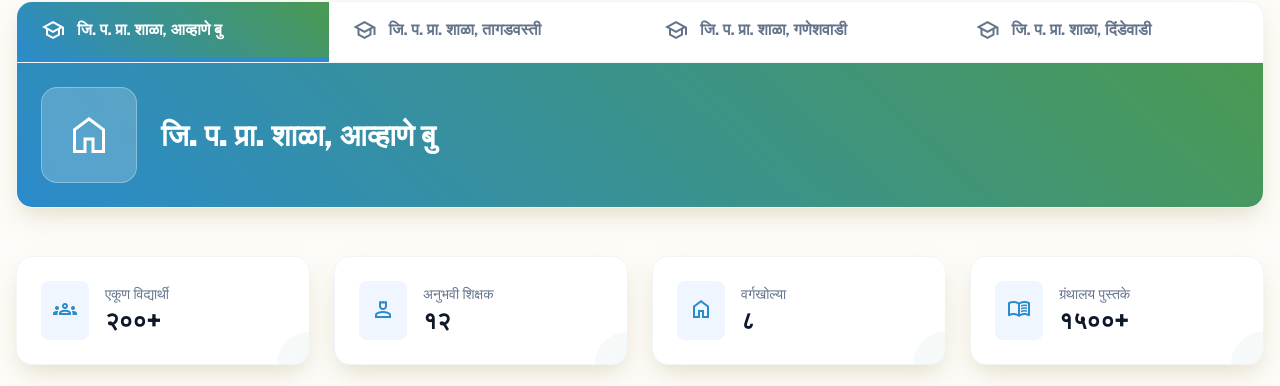
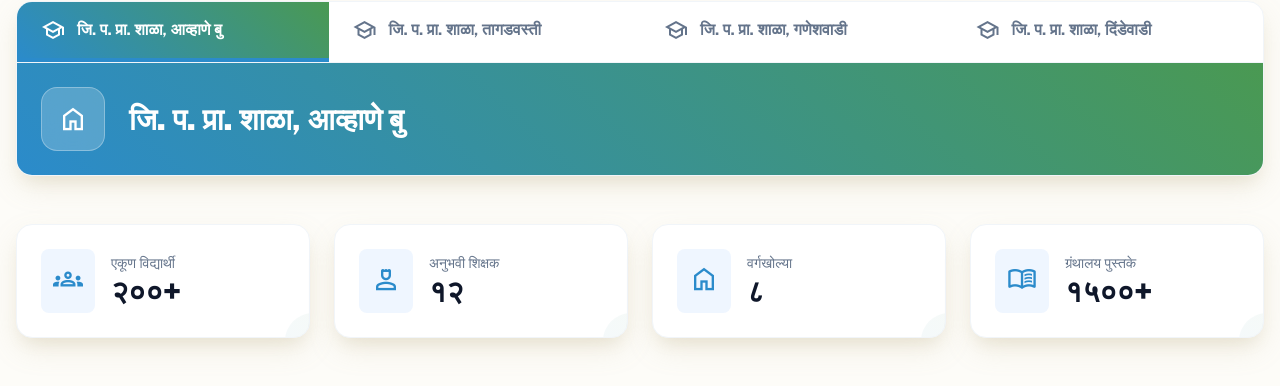
Before and after one commit to abhikolage/grampanchayat-site, an Angular app in the folder grampanchayat-site-avhane-bk/: page /schools in a window 1280 px wide. Shown: the part 718-1104 px from the top of the page. Built offline with nearby package versions, Linux system fonts and the light colour scheme.

Commit message:
fix- updated icon size for mobile devices

```diff
--- a/grampanchayat-site-avhane-bk/src/app/Pages/home/home.html
+++ b/grampanchayat-site-avhane-bk/src/app/Pages/home/home.html
@@ -171,43 +171,43 @@
   </section>
   <section class="grid grid-cols-2 lg:grid-cols-4 gap-6 mb-16">
     <div class="bg-white p-6 rounded-xl border border-slate-100 shadow-lg flex items-center gap-4 relative overflow-hidden">
-      <div class="absolute bottom-0 right-0 w-16 h-16 brand-gradient-bg opacity-5 -mb-8 -mr-8 rounded-full"></div>
+      <div class="absolute bottom-0 right-0 w-14 h-14 brand-gradient-bg opacity-5 -mb-8 -mr-8 rounded-full"></div>
       <div class="bg-blue-50 p-3 rounded-lg text-primary-blue">
-        <span class="material-symbols-outlined text-2xl">groups</span>
+        <span class="material-symbols-outlined text-xl lg:text-3xl">groups</span>
       </div>
       <div>
         <p class="text-sm font-medium text-slate-500">एकूण लोकसंख्या</p>
-        <p class="text-2xl font-black text-slate-900">५,४२०</p>
+        <p class="text-2xl lg:text-3xl font-black text-slate-900">५,४२०</p>
       </div>
     </div>
     <div class="bg-white p-6 rounded-xl border border-slate-100 shadow-lg flex items-center gap-4 relative overflow-hidden">
-      <div class="absolute bottom-0 right-0 w-16 h-16 brand-gradient-bg opacity-5 -mb-8 -mr-8 rounded-full"></div>
+      <div class="absolute bottom-0 right-0 w-14 h-14 brand-gradient-bg opacity-5 -mb-8 -mr-8 rounded-full"></div>
       <div class="bg-blue-50 p-3 rounded-lg text-primary-blue">
-        <span class="material-symbols-outlined text-2xl">school</span>
+        <span class="material-symbols-outlined text-xl lg:text-3xl">school</span>
       </div>
       <div>
         <p class="text-sm font-medium text-slate-500">साक्षरता दर</p>
-        <p class="text-2xl font-black text-slate-900">८८%</p>
+        <p class="text-2xl lg:text-3xl font-black text-slate-900">८८%</p>
       </div>
     </div>
     <div class="bg-white p-6 rounded-xl border border-slate-100 shadow-lg flex items-center gap-4 relative overflow-hidden">
-      <div class="absolute bottom-0 right-0 w-16 h-16 brand-gradient-bg opacity-5 -mb-8 -mr-8 rounded-full"></div>
+      <div class="absolute bottom-0 right-0 w-14 h-14 brand-gradient-bg opacity-5 -mb-8 -mr-8 rounded-full"></div>
       <div class="bg-blue-50 p-3 rounded-lg text-primary-blue">
-        <span class="material-symbols-outlined text-2xl">landscape</span>
+        <span class="material-symbols-outlined text-xl lg:text-3xl">landscape</span>
       </div>
       <div>
         <p class="text-sm font-medium text-slate-500">क्षेत्रफळ (हेक्टर)</p>
-        <p class="text-2xl font-black text-slate-900">१,२००</p>
+        <p class="text-2xl lg:text-3xl font-black text-slate-900">१,२००</p>
       </div>
     </div>
     <div class="bg-white p-6 rounded-xl border border-slate-100 shadow-lg flex items-center gap-4 relative overflow-hidden">
-      <div class="absolute bottom-0 right-0 w-16 h-16 brand-gradient-bg opacity-5 -mb-8 -mr-8 rounded-full"></div>
+      <div class="absolute bottom-0 right-0 w-14 h-14 brand-gradient-bg opacity-5 -mb-8 -mr-8 rounded-full"></div>
       <div class="bg-blue-50 p-3 rounded-lg text-primary-blue">
-        <span class="material-symbols-outlined text-2xl">location_city</span>
+        <span class="material-symbols-outlined text-xl  lg:text-3xl">location_city</span>
       </div>
       <div>
         <p class="text-sm font-medium text-slate-500">गावातील प्रभाग</p>
-        <p class="text-2xl font-black text-slate-900">६</p>
+        <p class="text-2xl lg:text-3xl font-black text-slate-900">६</p>
       </div>
     </div>
   </section>
--- a/grampanchayat-site-avhane-bk/src/app/Pages/schools/schools.html
+++ b/grampanchayat-site-avhane-bk/src/app/Pages/schools/schools.html
@@ -60,11 +60,11 @@
       </div>
       <div class="p-4 md:p-6 brand-gradient-bg text-white flex flex-col md:flex-row items-center justify-between gap-6">
         <div class="flex items-center gap-6">
-          <div class="w-24 h-24 bg-white/20 backdrop-blur-md rounded-2xl flex items-center justify-center border border-white/30">
-            <span class="material-symbols-outlined text-5xl">home</span>
+          <div class="w-16 h-16 bg-white/20 backdrop-blur-md rounded-2xl flex items-center justify-center border border-white/30">
+            <span class="material-symbols-outlined text-3xl">home</span>
           </div>
           <div>
-            <h4 class="text-3xl font-black">{{selectedSchool?.name}}</h4>
+            <h4 class="text-2xl lg:text-3xl font-black">{{selectedSchool?.name}}</h4>
           </div>
         </div>
         <!-- <div class="flex gap-3">
@@ -75,53 +75,53 @@
     </div>
     <div class="grid grid-cols-2 lg:grid-cols-4 gap-6 mb-16">
       <div class="school-card p-6 flex items-center gap-4 relative overflow-hidden">
-        <div class="absolute bottom-0 right-0 w-16 h-16 brand-gradient-bg opacity-5 -mb-8 -mr-8 rounded-full"></div>
+        <div class="absolute bottom-0 right-0 w-14 h-14 brand-gradient-bg opacity-5 -mb-8 -mr-8 rounded-full"></div>
         <div class="bg-blue-50 p-3 rounded-lg text-primary-blue">
-          <span class="material-symbols-outlined text-2xl">groups</span>
+          <span class="material-symbols-outlined text-xl lg:text-3xl">groups</span>
         </div>
         <div>
           <p class="text-sm font-medium text-slate-500">एकूण विद्यार्थी</p>
           <!-- <p class="text-2xl font-black text-slate-900">३५०+</p> -->
-          <p class="text-2xl font-black text-slate-900">
+          <p class="text-2xl lg:text-3xl font-black text-slate-900">
             {{ selectedSchool.totalStudents }}+
           </p>
         </div>
       </div>
       <div class="school-card p-6 flex items-center gap-4 relative overflow-hidden">
-        <div class="absolute bottom-0 right-0 w-16 h-16 brand-gradient-bg opacity-5 -mb-8 -mr-8 rounded-full"></div>
+        <div class="absolute bottom-0 right-0 w-14 h-14 brand-gradient-bg opacity-5 -mb-8 -mr-8 rounded-full"></div>
         <div class="bg-blue-50 p-3 rounded-lg text-primary-blue">
-          <span class="material-symbols-outlined text-2xl">person_4</span>
+          <span class="material-symbols-outlined text-xl  lg:text-3xl">person_4</span>
         </div>
         <div>
           <p class="text-sm font-medium text-slate-500">अनुभवी शिक्षक</p>
           <!-- <p class="text-2xl font-black text-slate-900">१२</p> -->
-          <p class="text-2xl font-black text-slate-900">
+          <p class="text-2xl lg:text-3xl font-black text-slate-900">
             {{ selectedSchool.teachersCount }}
           </p>
         </div>
       </div>
       <div class="school-card p-6 flex items-center gap-4 relative overflow-hidden">
-        <div class="absolute bottom-0 right-0 w-16 h-16 brand-gradient-bg opacity-5 -mb-8 -mr-8 rounded-full"></div>
+        <div class="absolute bottom-0 right-0 w-14 h-14 brand-gradient-bg opacity-5 -mb-8 -mr-8 rounded-full"></div>
         <div class="bg-blue-50 p-3 rounded-lg text-primary-blue">
-          <span class="material-symbols-outlined text-2xl">home</span>
+          <span class="material-symbols-outlined text-xl  lg:text-3xl">home</span>
         </div>
         <div>
           <p class="text-sm font-medium text-slate-500">वर्गखोल्या</p>
           <!-- <p class="text-2xl font-black text-slate-900">०८</p> -->
-          <p class="text-2xl font-black text-slate-900">
+          <p class="text-2xl lg:text-3xl font-black text-slate-900">
             {{ selectedSchool.classrooms }}
           </p>
         </div>
       </div>
       <div class="school-card p-6 flex items-center gap-4 relative overflow-hidden">
-        <div class="absolute bottom-0 right-0 w-16 h-16 brand-gradient-bg opacity-5 -mb-8 -mr-8 rounded-full"></div>
+        <div class="absolute bottom-0 right-0 w-14 h-14 brand-gradient-bg opacity-5 -mb-8 -mr-8 rounded-full"></div>
         <div class="bg-blue-50 p-3 rounded-lg text-primary-blue">
-          <span class="material-symbols-outlined text-2xl">menu_book</span>
+          <span class="material-symbols-outlined text-xl  lg:text-3xl">menu_book</span>
         </div>
         <div>
           <p class="text-sm font-medium text-slate-500">ग्रंथालय पुस्तके</p>
           <!-- <p class="text-2xl font-black text-slate-900">१५००+</p> -->
-          <p class="text-2xl font-black text-slate-900">
+          <p class="text-2xl lg:text-3xl font-black text-slate-900">
             {{ selectedSchool.libraryBooks }}+
           </p>
         </div>
```
